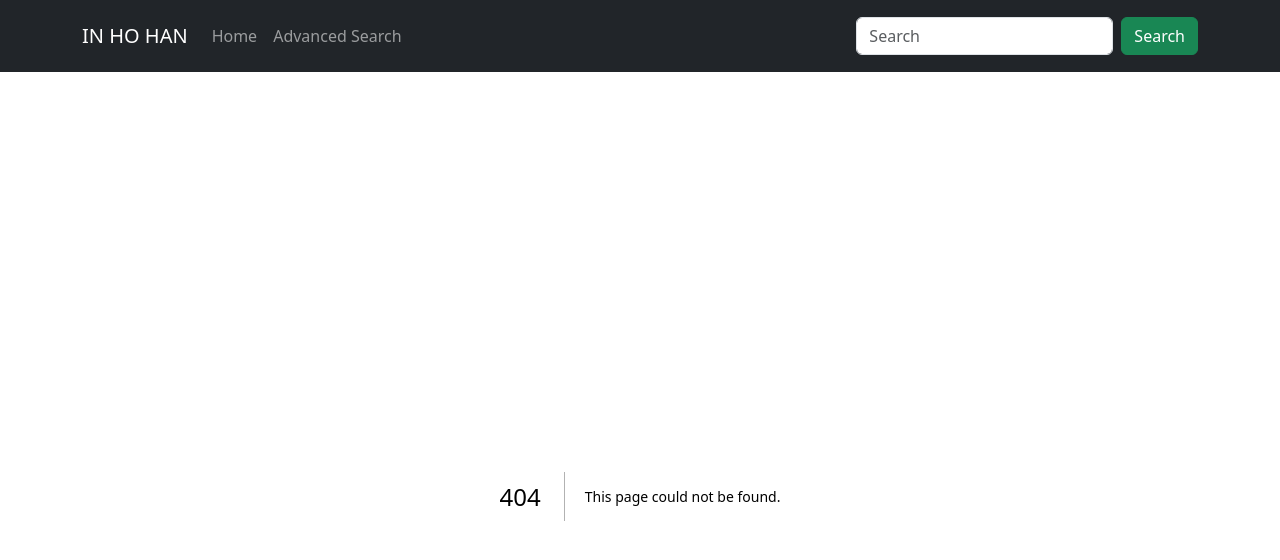
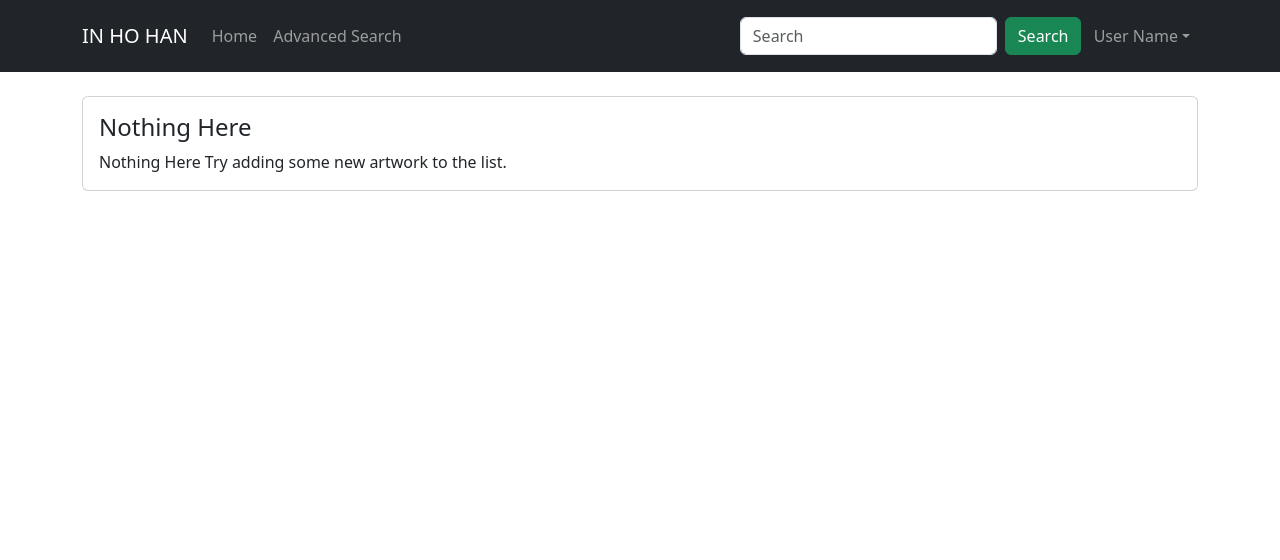
Before and after one commit to inho115/Museum-API-V2, a Next.js app: page /favourites in a window 1280 px wide. Before the commit this address had no page. Shown: the top 560 px of the page. Built offline with nearby package versions, Linux system fonts and the light colour scheme.

Commit message:
added favourites functionality, favourites component, and favourite page rendering

```diff
--- a/components/MainNav.js
+++ b/components/MainNav.js
@@ -1,4 +1,11 @@
-import { Nav, Navbar, Container, Form, Button } from "react-bootstrap";
+import {
+  Nav,
+  Navbar,
+  Container,
+  Form,
+  Button,
+  NavDropdown,
+} from "react-bootstrap";
 import Link from "next/link";
 import { useRouter } from "next/router";
 import { useState } from "react";
@@ -6,36 +13,50 @@ import { useState } from "react";
 export default function MainNav() {
   const router = useRouter();
   const [searchField, setSearchField] = useState();
+  const [isExpanded, setIsExpanded] = useState(false);
 
   function submitForm(e) {
     e.preventDefault();
+    setIsExpanded(false);
+    console.log(searchField);
     router.push(`/artwork?title=true&q=${searchField}`);
+  }
+
+  function toggleExpand() {
+    console.log(isExpanded);
+    setIsExpanded(isExpanded != true);
+    console.log(isExpanded);
   }
 
   return (
     <Container>
       <Navbar
         expand="lg"
+        expanded={isExpanded}
         className="fixed-top navbar-expand-lg bg-dark navbar-dark"
       >
         <Container>
           <Navbar.Brand>
             <span>IN HO HAN</span>
           </Navbar.Brand>
-          <Navbar.Toggle aria-controls="basic-navbar-nav" />
+          <Navbar.Toggle
+            aria-controls="basic-navbar-nav"
+            onClick={toggleExpand}
+          />
           <Navbar.Collapse id="basic-navbar-nav">
             <Nav className="me-auto">
               <Link href="/" legacyBehavior passHref>
-                <Nav.Link>
+                <Nav.Link onClick={toggleExpand}>
                   <span>Home</span>
                 </Nav.Link>
               </Link>
               <Link href="/search" legacyBehavior passHref>
-                <Nav.Link>
+                <Nav.Link onClick={toggleExpand}>
                   <span>Advanced Search</span>
                 </Nav.Link>
               </Link>
             </Nav>
+            &nbsp;
             <Form onSubmit={submitForm} className="d-flex">
               <Form.Control
                 type="search"
@@ -49,6 +70,16 @@ export default function MainNav() {
                 Search
               </Button>
             </Form>
+            &nbsp;
+            <Nav>
+              <NavDropdown title="User Name" id="basic-nav-dropdown">
+                <Link href="/favourites" legacyBehavior passHref>
+                  <NavDropdown.Item onClick={toggleExpand}>
+                    Favourites
+                  </NavDropdown.Item>
+                </Link>
+              </NavDropdown>
+            </Nav>
           </Navbar.Collapse>
         </Container>
       </Navbar>
--- a/package.json
+++ b/package.json
@@ -12,6 +12,7 @@
     "bootstrap": "^5.3.0",
     "eslint": "8.43.0",
     "eslint-config-next": "13.4.7",
+    "jotai": "^2.2.2",
     "next": "13.4.7",
     "react": "18.2.0",
     "react-bootstrap": "^2.8.0",
--- a/pages/artwork/[objectId].js
+++ b/pages/artwork/[objectId].js
@@ -5,6 +5,7 @@ import { useRouter } from "next/router";
 export default function ArtworkById() {
   const router = useRouter();
   const { objectId } = router.query;
+  console.log(objectId);
 
   return (
     <Row>
--- /dev/null
+++ b/pages/favourites.js
@@ -0,0 +1,43 @@
+import { useAtom } from "jotai";
+import { Row, Col, Pagination, Card } from "react-bootstrap";
+import { favouritesAtom } from "@/store";
+import { useEffect } from "react";
+import ArtworkCard from "@/components/ArtworkCard";
+
+export default function Favourites() {
+  const [favouriteList, setFavouritesList] = useAtom(favouritesAtom);
+
+  if (favouriteList != null && favouriteList != undefined) {
+    return (
+      <>
+        {favouriteList.length > 0 ? (
+          <Row>
+            {favouriteList.map((artwork) => {
+              return (
+                <Col lg={3} key={artwork}>
+                  <ArtworkCard objectID={artwork} />
+                </Col>
+              );
+            })}
+          </Row>
+        ) : (
+          ""
+        )}
+        {favouriteList.length == 0 ? (
+          <Card>
+            <Card.Body>
+              <Card.Text>
+                <p>
+                  <h4>Nothing Here</h4>
+                  Nothing Here Try adding some new artwork to the list.
+                </p>
+              </Card.Text>
+            </Card.Body>
+          </Card>
+        ) : (
+          ""
+        )}
+      </>
+    );
+  }
+}
--- /dev/null
+++ b/store.js
@@ -0,0 +1,3 @@
+import { atom } from "jotai";
+
+export const favouritesAtom = atom([]);
--- a/styles/globals.css
+++ b/styles/globals.css
@@ -6,3 +6,7 @@
 .card-text p {
   margin-bottom: 0;
 }
+
+button.favouriteBtn {
+  margin-left: 1rem;
+}
```
Also changed, not shown: components/ArtworkCardDetail.js (+30 -2 lines), pages/artwork/index.js (+6 -2 lines), 1 other file (tests, documents, lock files or other folders).
